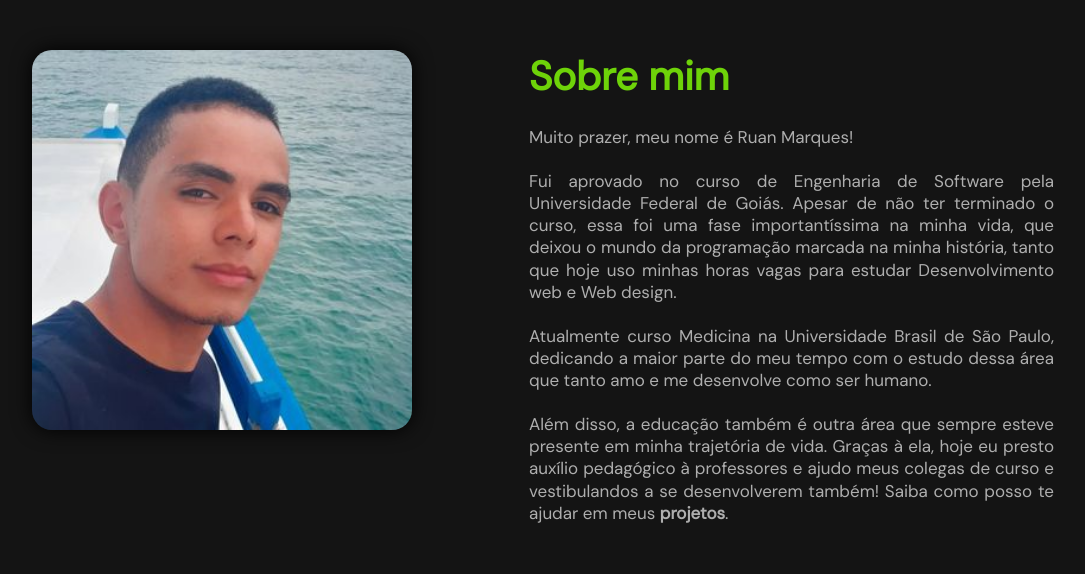
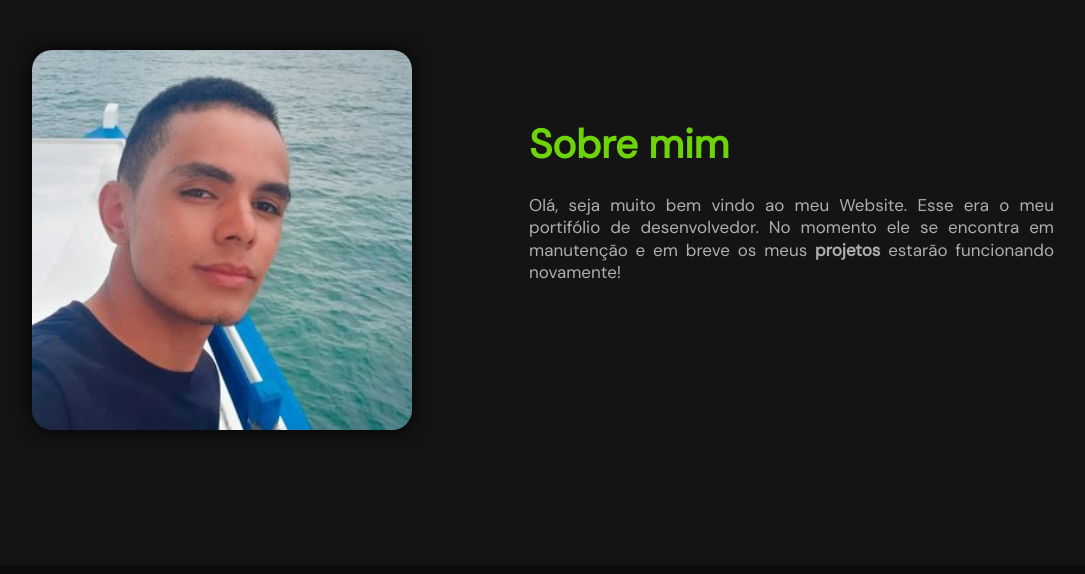
Before and after one commit to ruansmarques/Novo-Portif-lio, a plain HTML site: page index.html in a window 1280 px wide. Shown: the part 880-1454 px from the top of the page, without its empty margins (122-1207 px from the left). Drawn offline with nearby package versions, Linux system fonts and the light colour scheme; a script that the page names is missing; a web font is replaced by a local one.

Commit message:
Downgrade index.html

```diff
--- a/index.html
+++ b/index.html
@@ -121,16 +121,7 @@
           </header>
           <div class="content">
             <p>
-              Muito prazer, meu nome é Ruan Marques!
-              <br>
-              <br>
-              Fui aprovado no curso de Engenharia de Software pela Universidade Federal de Goiás. Apesar de não ter terminado o curso, essa foi uma fase importantíssima na minha vida, que deixou o mundo da programação marcada na minha história, tanto que hoje uso minhas horas vagas para estudar Desenvolvimento web e Web design.
-              <br>
-              <br>
-              Atualmente curso Medicina na Universidade Brasil de São Paulo, dedicando a maior parte do meu tempo com o estudo dessa área que tanto amo e me desenvolve como ser humano.
-              <br>
-              <br>
-              Além disso, a educação também é outra área que sempre esteve presente em minha trajetória de vida. Graças à ela, hoje eu presto auxílio pedagógico à professores e ajudo meus colegas de curso e vestibulandos a se desenvolverem também! Saiba como posso te ajudar em meus <a href="#projects">projetos</a>.
+            Olá, seja muito bem vindo ao meu Website. Esse era o meu portifólio de desenvolvedor. No momento ele se encontra em manutenção e em breve os meus <a href="#projects">projetos</a> estarão funcionando novamente!
             </p>
           </div>
         </div>
```
